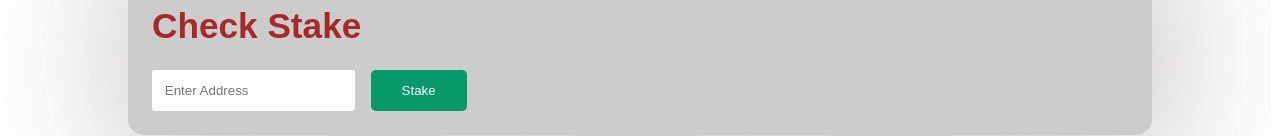
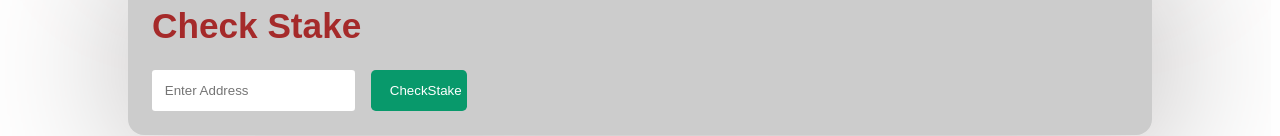
Before and after one commit to jebitok-dev/web3integration, a React (Create React App) app: page / in a window 1280 px wide. Shown: the part 816-952 px from the top of the page. Built offline with nearby package versions, Linux system fonts and the light colour scheme.

Commit message:
Add Changes to App File

```diff
--- a/src/App.js
+++ b/src/App.js
@@ -27,6 +27,8 @@ export default function App() {
   const [withdrawInput, setWithdrawInput] = useState("");
   // all stake history data displayed on the history table
   const [stakeHistory, setStakeHistory] = useState([]);
+  // address user is check stake with
+  const [checkStake, setCheckStake] = useState();
 
   const connectWallet = async () => {
     if (!!window.ethereum || !!window.web3) {
@@ -91,8 +93,8 @@ export default function App() {
     } else {
       const provider = new ethers.providers.Web3Provider(window.ethereum);
       const accounts = await provider.listAccounts();
-      if(!accounts.length) return
-      const accountDetails = await getAccountDetails(accounts[0])
+      if (!accounts.length) return;
+      const accountDetails = await getAccountDetails(accounts[0]);
       setUserInfo({
         matic_balance: accountDetails.userMaticBal,
         token_balance: accountDetails.userBRTBalance,
@@ -173,7 +175,7 @@ export default function App() {
     }
   };
 
-  const onClickStake = async(e) => {
+  const onClickStake = async (e) => {
     e.preventDefault();
     // console.log("staking....", stakeInput);
     if (stakeInput < 0) return alert("you cannot stake less than 0 BRT");
@@ -194,9 +196,10 @@ export default function App() {
     const time = response.events[1].args[2].toString();
   };
 
-  const onClickWithdraw = async(e) => {
+  const onClickWithdraw = async (e) => {
     e.preventDefault();
-    if(withdrawInput < 0) return alert("you cannot withdraw less than 0 rewardToken");
+    if (withdrawInput < 0)
+      return alert("you cannot withdraw less than 0 rewardToken");
     const provider = new ethers.providers.Web3Provider(window.ethereum);
     const signer = provider.getSigner();
     const BRTContractInstance = new Contract(
@@ -206,11 +209,32 @@ export default function App() {
     );
     const rewardToken = utils.parseEther(withdrawInput);
     const withdrawReward = await BRTContractInstance.withdraw(rewardToken);
-    const withdrawRewardHash = await provider.getTransaction(withdrawReward.hash);
+    const withdrawRewardHash = await provider.getTransaction(
+      withdrawReward.hash
+    );
     const response = await withdrawReward.wait();
     const address = response.events[1].args[1].toString();
     const withdrawAmount = response.events[1].args[1].toString();
     const time = response.events[1].args[2].toString();
+  };
+
+  const onClickCheckStake = async (e) => {
+    e.preventDefault();
+    if (checkStake) return alert("enter valid address");
+    const provider = new ethers.providers.Web3Provider(window.ethereum);
+    const signer = provider.getSigner();
+    const BRTContractInstance = new Contract(
+      BRTTokenAddress,
+      BRTTokenAbi,
+      signer
+    );
+    const checkStakeAddress = utils.getAddress(checkStake);
+    const checkAddressStake = await BRTContractInstance.getStakeByAddress(
+      checkStakeAddress
+    );
+    const checkStakeAddressHash = await provider.getBalance(checkAddressStake);
+    const response = await checkAddressStake.wait();
+    const stakeByAddress = response.events[1].args[1].toString();
   };
 
   return (
@@ -232,7 +256,11 @@ export default function App() {
           connected={connected}
         />
         <StakeHistory stakeData={stakeHistory} />
-        <CheckStake />
+        <CheckStake
+          checkStake={checkStake}
+          onClickCheckStake={onClickCheckStake}
+          stakeAmount={stakeAmount}
+        />
       </main>
       <Footer />
     </div>
--- a/src/Components/CheckStake/CheckStake.js
+++ b/src/Components/CheckStake/CheckStake.js
@@ -3,24 +3,13 @@ import React from "react";
 import Styles from "./CheckStake.module.css";
 import clsx from "clsx";
 
-export default function CheckStake(
-//     {
-//     stakeInput,
-//   onChangeInput,
-//   withdrawInput,
-//   onClickStake,
-//   onClickWithdraw,
-//   rewardAmount,
-//   stakeAmount,
-//   connected,
-// }
-) {
+export default function CheckStake({CheckStake, onClickCheckStake}) {
   return (
     <div className={Styles.root}>
       <h2 className={Styles.heading}>Check Stake</h2>
 
       <div className={Styles.stake_body}>
-        <form className={Styles.form}>
+        <form onSubmit={onClickCheckStake} className={Styles.form}>
           <input
             type='number'
             className={Styles.input}
@@ -29,8 +18,13 @@ export default function CheckStake(
             // onChange={onChangeInput}
             id='stake'
           />
-          <button type='submit' className={clsx({[Styles.check_stake]: true, [Styles.btn_disabled] : false})}>
-            Stake
+          <button
+            type='submit'
+            className={clsx({
+              [Styles.check_stake]: true,
+              [Styles.btn_disabled]: false,
+            })}>
+            CheckStake
           </button>
         </form>
       </div>
--- a/src/Components/CheckStake/CheckStake.module.css
+++ b/src/Components/CheckStake/CheckStake.module.css
@@ -36,6 +36,7 @@
   width: 6rem;
   color: #fff;
   cursor: pointer;
+  text-align: center;
 }
 
 .btn_disabled {
```
